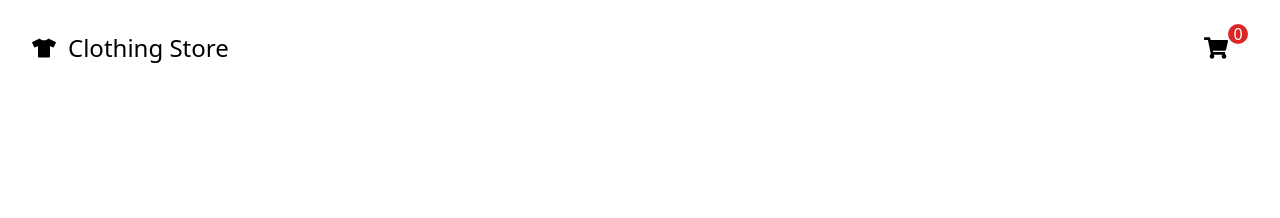
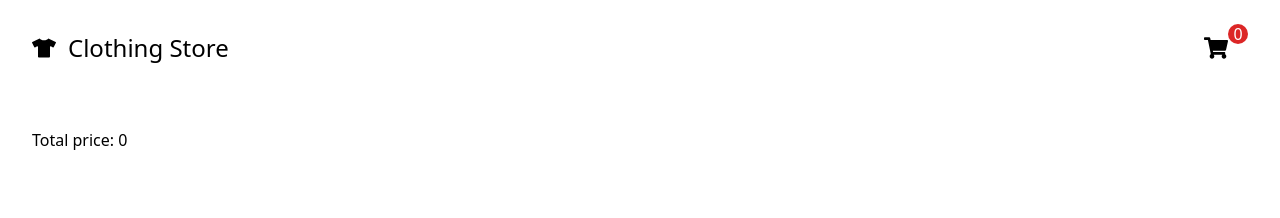
Before and after one commit to Jaoovit/clothing-store, a React (Vite) app: page /shoppingCart in a window 1280 px wide. Shown: the top 218 px of the page. Built offline with nearby package versions, Linux system fonts and the light colour scheme.

Commit message:
adjust the shopping cart to add products corretly and calculate the total price

```diff
--- a/src/components/ProductCard.jsx
+++ b/src/components/ProductCard.jsx
@@ -7,11 +7,11 @@ const ProductCard = ({clothes}) => {
 
   const dispatch = useDispatch();
 
-  const linkToClothing = `product/${clothes.id}`
-
   const addToCart = (clothes) => {
     dispatch(add(clothes))
   }
+
+  const linkToClothing = `product/${clothes.id}`
 
   return (
   <div className="flex flex-col justify-center items-center group max-w-96 p-8 border-2 border-gray-200 gap-3 shadow-md rounded transform motion-safe:hover:scale-110 duration-300">
--- a/src/pages/ShoppingCart.jsx
+++ b/src/pages/ShoppingCart.jsx
@@ -2,16 +2,36 @@ import { useSelector, useDispatch } from "react-redux"
 import { FaStar } from "react-icons/fa";
 import { FaTrashCan } from "react-icons/fa6";
 import { remove } from "../redux/cartSlice";
+import { useEffect, useState } from "react";
 
 const ShoppingCart = () => {
 
   const cartProducts = useSelector(state => state.cart);
+
+  const [totalPrice, setTotalPrice] = useState(0)
+
+  let total = 0;
+
+  const sumTotalPrice = (productList) => {
+    for(let i = 0; i < productList.length; i++) {
+      console.log(productList[i].price);
+      total += productList[i].price
+    }
+  }
+
+  useEffect(() => {
+    sumTotalPrice(cartProducts)
+    setTotalPrice(total)
+  })
+
+
 
   const dispatch = useDispatch();
 
   const removeToCart = (id) => {
     dispatch(remove(id))
   }
+
 
   return (
     <div className="flex flex-col gap-9 p-8 grid justify-items-stretch">
@@ -28,11 +48,14 @@ const ShoppingCart = () => {
               <div>{clothes.rating.rate}</div>
             </div>
             <div>€ {clothes.price}</div>
-            <div>
+            <div className="flex items-center gap-3">
+              <div className="flex items-center gap-3">
+              </div>
               <button className="flex items-center justify-center h-9 w-9 bg-red-600 text-white rounded font-bold" onClick={() => removeToCart(clothes.id)}><FaTrashCan /></button>
             </div>
           </div>
           </div>))}
+          <p>Total price: {totalPrice}</p>
       </div>
   )
 }
--- a/src/redux/cartSlice.jsx
+++ b/src/redux/cartSlice.jsx
@@ -7,14 +7,23 @@ const cartSlice = createSlice({
     initialState,
     reducers : {
         add(state, action) {
+
+            const productIsAlreadyInCart = state.some(
+                (product) => product.id === action.payload.id);
+
+            if (productIsAlreadyInCart) {
+                return
+            }
+
             state.push(action.payload)
         },
 
         remove(state, action) {
             return state.filter(item => item.id !== action.payload)
         }
+
     }
 });
 
-export const { add, remove } = cartSlice.actions;
+export const { add, remove, sum } = cartSlice.actions;
 export default cartSlice.reducer;
```
